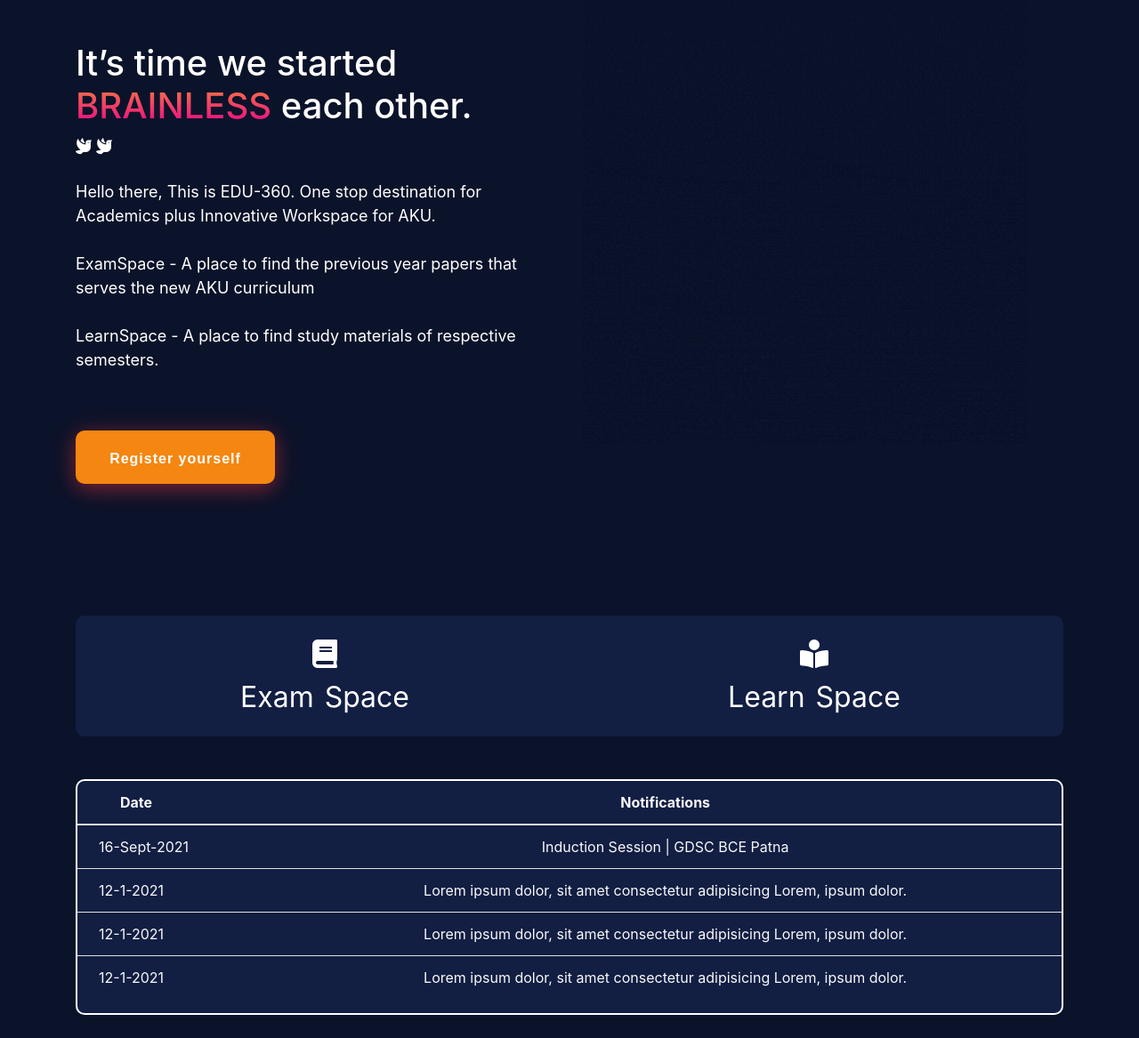
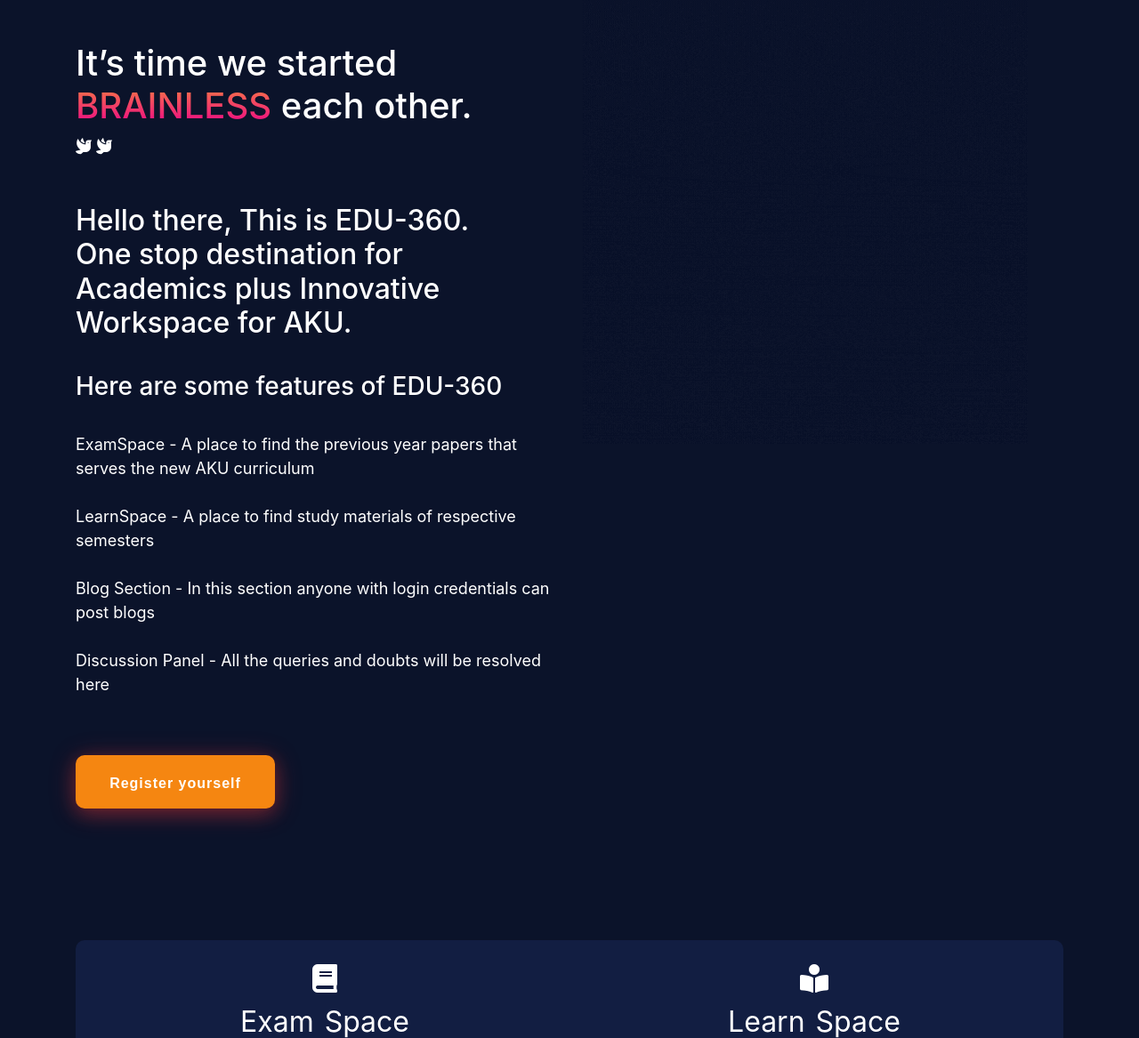
Before and after one commit to Sonalanand102/Edu-360, a PHP site: page / in a window 1280 px wide. Shown: the part 201-1368 px from the top of the page at 89% size. Run offline with PHP 8.4, Linux system fonts and the light colour scheme; some libraries are stand-ins or nearby versions.

Commit message:
modified index.php

```diff
--- a/index.php
+++ b/index.php
@@ -8,11 +8,16 @@
         <div class="col-md-6 text-white my-5">
             <h1 >It’s time we started <span id='brainless'>BRAINLESS</span> each other. </h1>
             <div ><i class="fas fa-dove"></i> <i class="fas fa-dove"></i></div>
-            <p class='mt-4'>Hello there, This is EDU-360. One stop destination for Academics plus Innovative Workspace for AKU.
             <br>
-            <br> ExamSpace - A place to find the previous year papers that serves the new AKU curriculum</br>
-            <br> LearnSpace - A place to find study materials of respective semesters. </br>
 
+            <p class='mt-4'>
+            <h2>Hello there, This is EDU-360. <br>One stop destination for Academics plus Innovative Workspace for AKU.</h2>
+            <br><h3>Here are some features of EDU-360</h3><br>
+
+            ExamSpace - A place to find the previous year papers that serves the new AKU curriculum
+            <br><br> LearnSpace - A place to find study materials of respective semesters
+            <br><br>Blog Section - In this section anyone with login credentials can post blogs
+            <br><br> Discussion Panel - All the queries and doubts will be resolved here
 
             </p>
             <button id='register-btn'>Register yourself</button>
```
